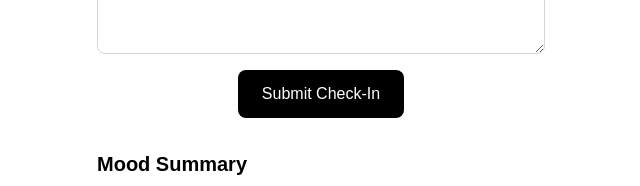
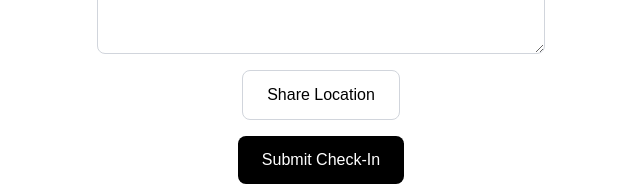
Before and after one commit to bz546219/MindCheck, a Next.js app in the folder web/: page / in a window 1280 px wide. Shown: the part 366-552 px from the top of the page, without its empty margins (319-959 px from the left). Built offline with nearby package versions, Linux system fonts and the light colour scheme; no server answers.

Commit message:
Save location with check-ins

```diff
--- a/web/app/page.tsx
+++ b/web/app/page.tsx
@@ -19,6 +19,10 @@ export default function Home() {
 
   // Shows the extra support message for very low scores.
   const [showSafetyMessage, setShowSafetyMessage] = useState(false);
+
+  // Stores the user's location if they choose to share it.
+  const [latitude, setLatitude] = useState<number | null>(null);
+  const [longitude, setLongitude] = useState<number | null>(null);
 
   // Stores previous check-ins.
   const [checkIns, setCheckIns] = useState<
@@ -93,6 +97,26 @@ export default function Home() {
     loadCheckIns();
   }, []);
 
+  // Ask the user for permission to share their location.
+  function getLocation() {
+    if (!navigator.geolocation) {
+      setMessage("Location is not supported by this browser.");
+      return;
+    }
+
+    navigator.geolocation.getCurrentPosition(
+      (position) => {
+        setLatitude(position.coords.latitude);
+        setLongitude(position.coords.longitude);
+
+        setMessage("Location shared.");
+      },
+      () => {
+        setMessage("Location was not shared.");
+      }
+    );
+  }
+
   // Submit a new check-in.
   async function submitCheckIn() {
     // Make sure the user selected a mood score.
@@ -110,6 +134,10 @@ export default function Home() {
         body: JSON.stringify({
           moodScore,
           note: note || null,
+
+          // Send the location only if the user chose to share it.
+          latitude,
+          longitude,
         }),
       });
 
@@ -189,6 +217,14 @@ export default function Home() {
           placeholder="Add an optional note..."
           className="mt-6 h-32 w-full rounded-lg border border-gray-300 p-3 text-black"
         />
+
+        {/* Share location */}
+        <button
+          onClick={getLocation}
+          className="mt-4 rounded-lg border border-gray-300 px-6 py-3 text-black hover:bg-gray-100"
+        >
+          Share Location
+        </button>
 
         {/* Submit button */}
         <button
@@ -304,12 +340,10 @@ export default function Home() {
                     key={checkIn.id}
                     className="flex h-full flex-1 flex-col items-center justify-end"
                   >
-                    {/* Mood score */}
                     <span className="mb-1 text-xs text-gray-500">
                       {checkIn.moodScore}
                     </span>
 
-                    {/* Bar */}
                     <div
                       className="w-full rounded-t-md bg-black"
                       style={{
@@ -317,7 +351,6 @@ export default function Home() {
                       }}
                     />
 
-                    {/* Time */}
                     <span className="mt-2 text-xs text-gray-500">
                       {new Date(
                         checkIn.createdAt
@@ -347,7 +380,6 @@ export default function Home() {
             </span>
           </button>
 
-          {/* Check-ins only appear when expanded */}
           {showCheckIns && (
             <div className="mt-4 space-y-2">
               {checkIns.length === 0 ? (
```
